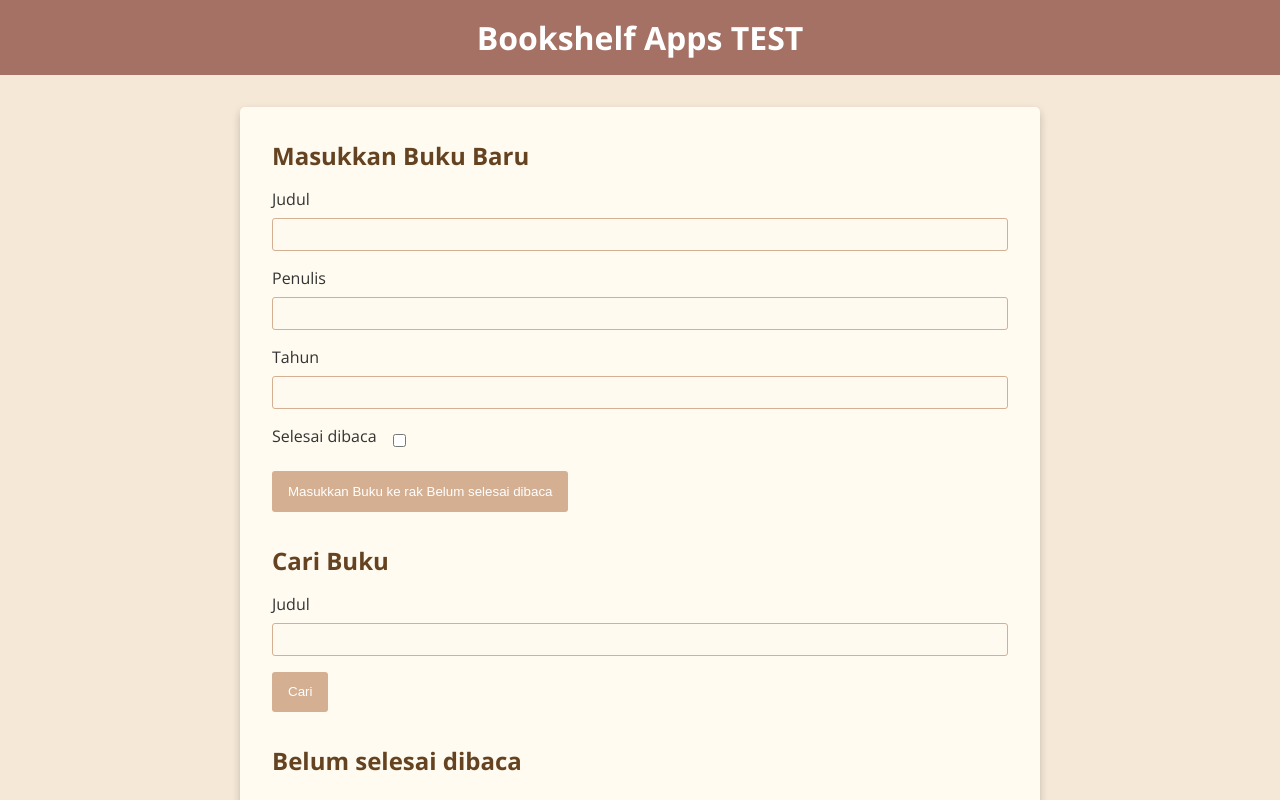
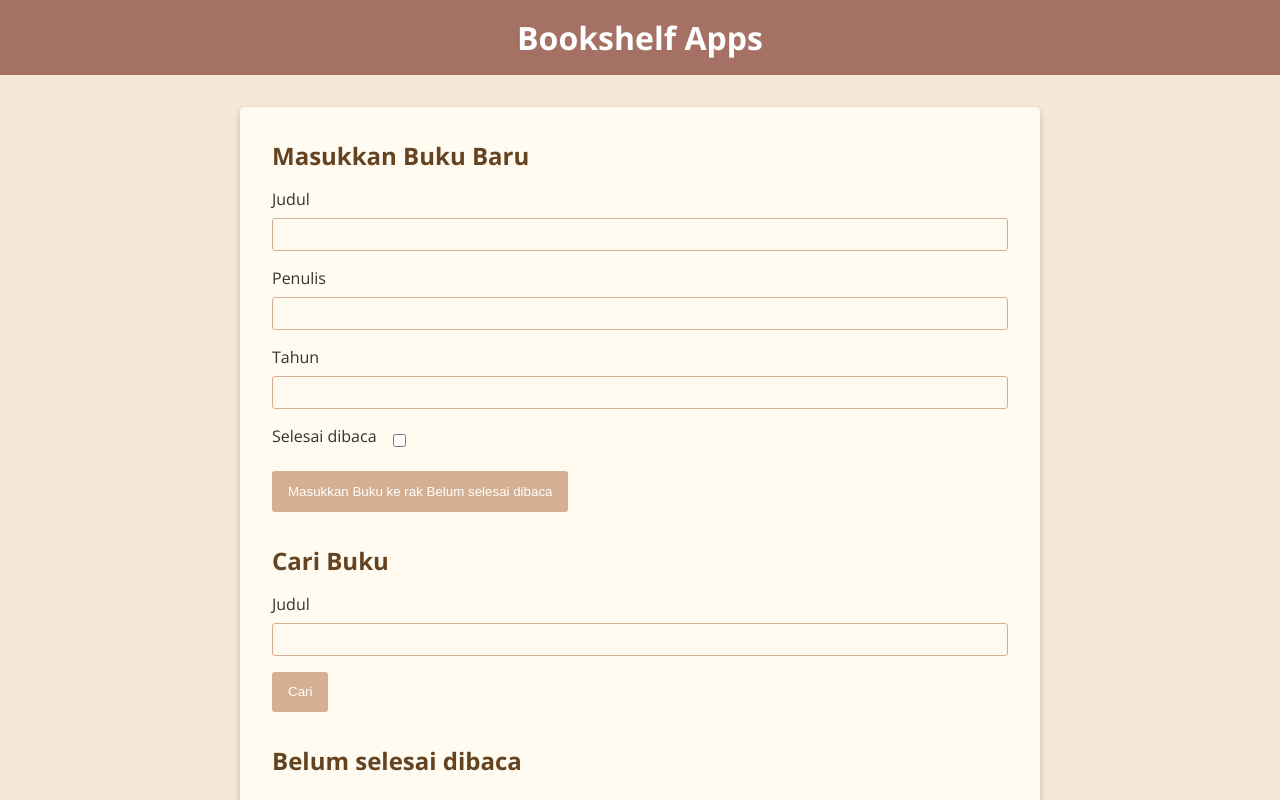
Before and after one commit to Skirja/BookShelf, a plain HTML site: page index.html in a window 1280 px wide. Shown: the top 800 px of the page. Drawn offline with nearby package versions, Linux system fonts and the light colour scheme.

Commit message:
Update index.html

```diff
--- a/index.html
+++ b/index.html
@@ -15,7 +15,7 @@
 
 <body>
     <header class="head_bar">
-        <h1 class="head_bar__title">Bookshelf Apps TEST</h1>
+        <h1 class="head_bar__title">Bookshelf Apps</h1>
     </header>
     <main>
         <section class="input_section">
```
